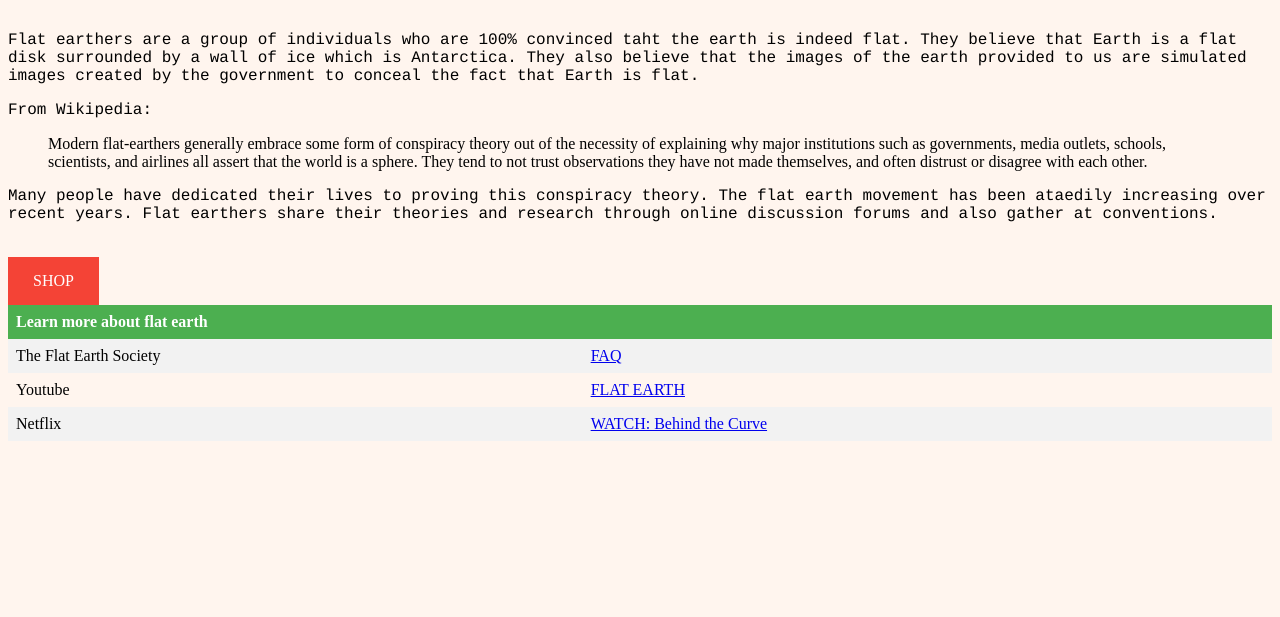
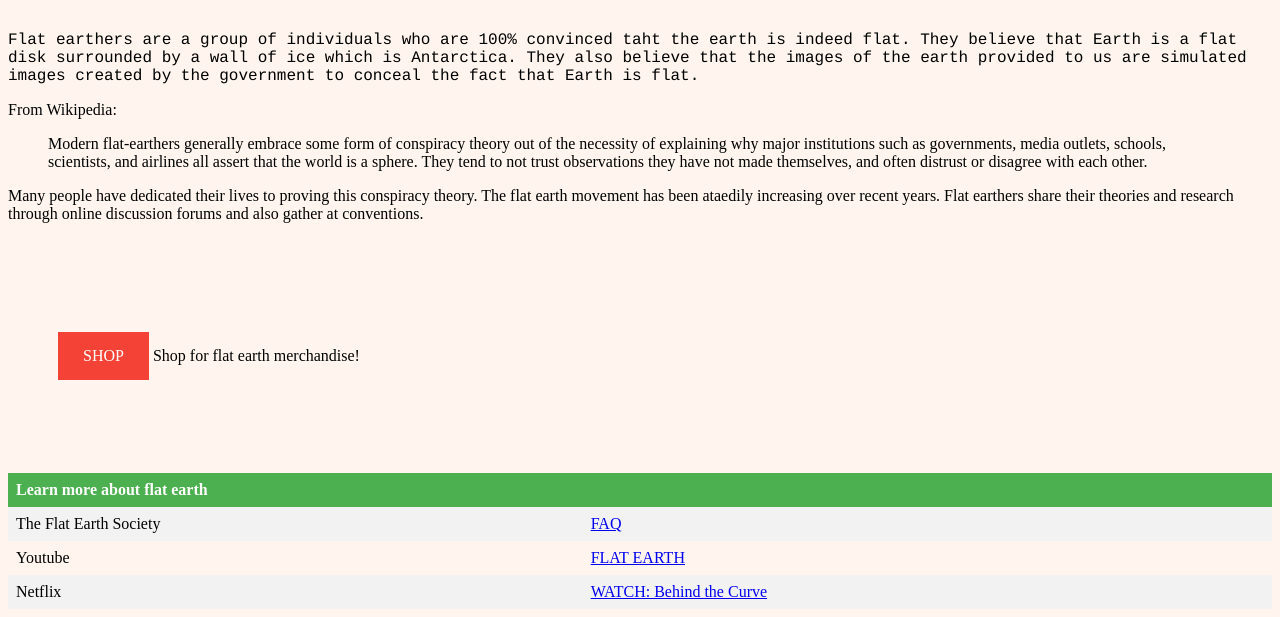
Before and after one commit to ang28034/ang28034.github.io, a plain HTML site: page index.html in a window 1280 px wide. Shown: the part 458-1075 px from the top of the page. Before the commit the page ends 907 px from the top, so only its background shows below. Drawn offline with Linux system fonts and the light colour scheme.

Commit message:
Update index.html

```diff
--- a/index.html
+++ b/index.html
@@ -5,7 +5,7 @@
     <title>Web Page Project</title>
 
 		<style type="text/css">
-		body {background-color:#FFF5EE}
+		body {background-color:seashell}
 		#p2{color:black}
 		h1 {color: blue}
 		h1 {font-family:verdana}
@@ -101,17 +101,18 @@ th {
 	Flat earthers are a group of individuals who are 100% convinced taht the earth is indeed flat.
 		They believe that Earth is a flat disk surrounded by a wall of ice which is Antarctica.
 		They also believe that the images of the earth provided to us are simulated images created by the government to conceal the fact that Earth is flat.</p>
-	<p>From Wikipedia:</p>
+	From Wikipedia:
 <blockquote cite="https://en.m.wikipedia.org/wiki/Modern_flat_Earth_societies">
 Modern flat-earthers generally embrace some form of conspiracy theory out of the necessity of explaining why major institutions such as governments, media outlets, schools, scientists, and airlines all assert that the world is a sphere.
 They tend to not trust observations they have not made themselves, and often distrust or disagree with each other.
 </blockquote>
-	  <p>Many people have dedicated their lives to proving this conspiracy theory.
+	  Many people have dedicated their lives to proving this conspiracy theory.
 		  The flat earth movement has been ataedily increasing over recent years.
 		  Flat earthers share their theories and research through online discussion forums and also gather at conventions. </p>
 		  <br />
 	  </div>
-	<a id="a1" href="https://www.cafepress.com/theflatearthsociety" target="_blank">SHOP</a>
+	<div style="padding: 75px 50px 75px;"><a id="a1" href="https://www.cafepress.com/theflatearthsociety" target="_blank">SHOP</a> Shop for flat earth merchandise!</div>
+	<br />
 	<table>
 		<tr> <th colspan=2> Learn more about flat earth </th> </tr>
 		<tr><td>The Flat Earth Society<td><a href="https://wiki.tfes.org/The_Flat_Earth_Wiki">FAQ</a>
```
